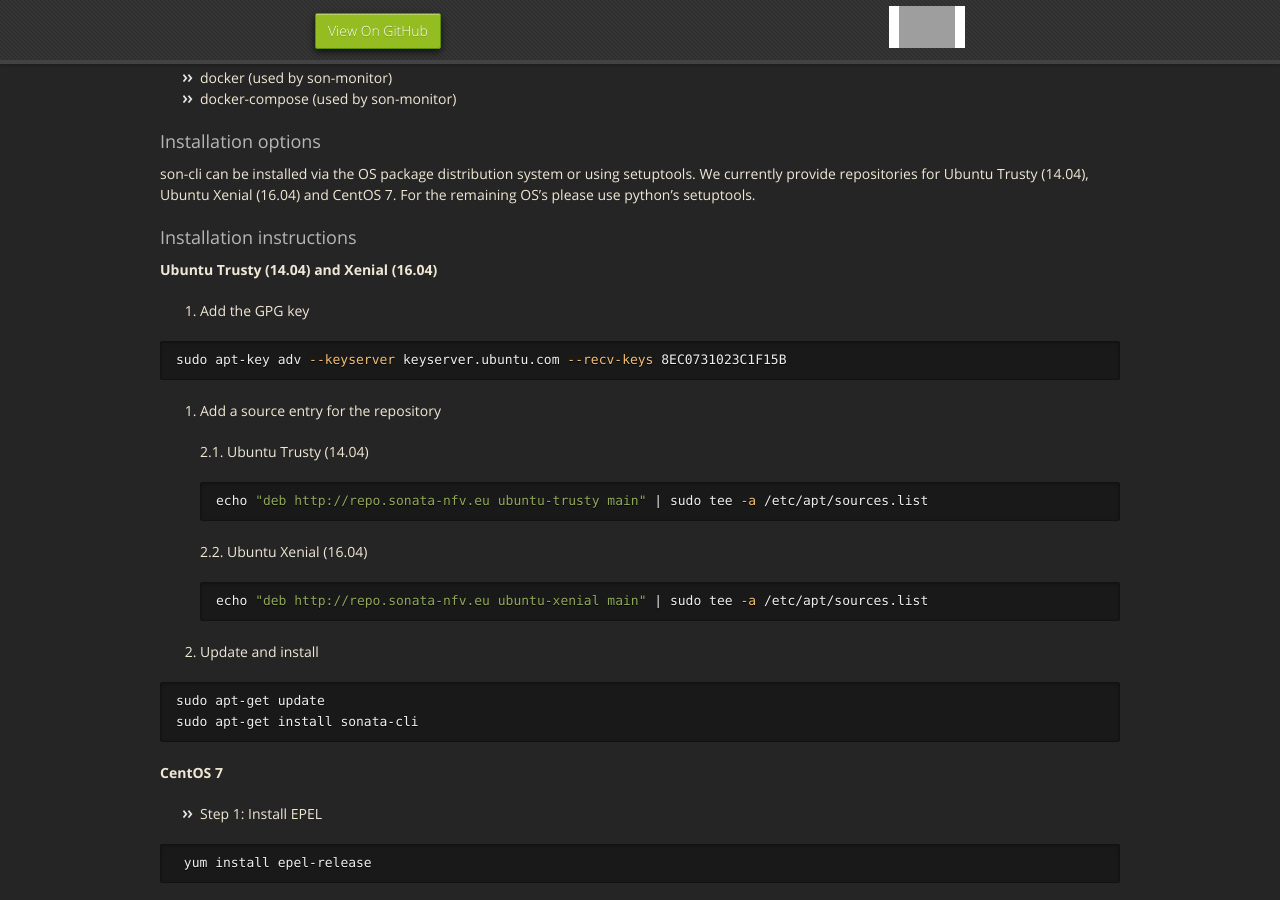
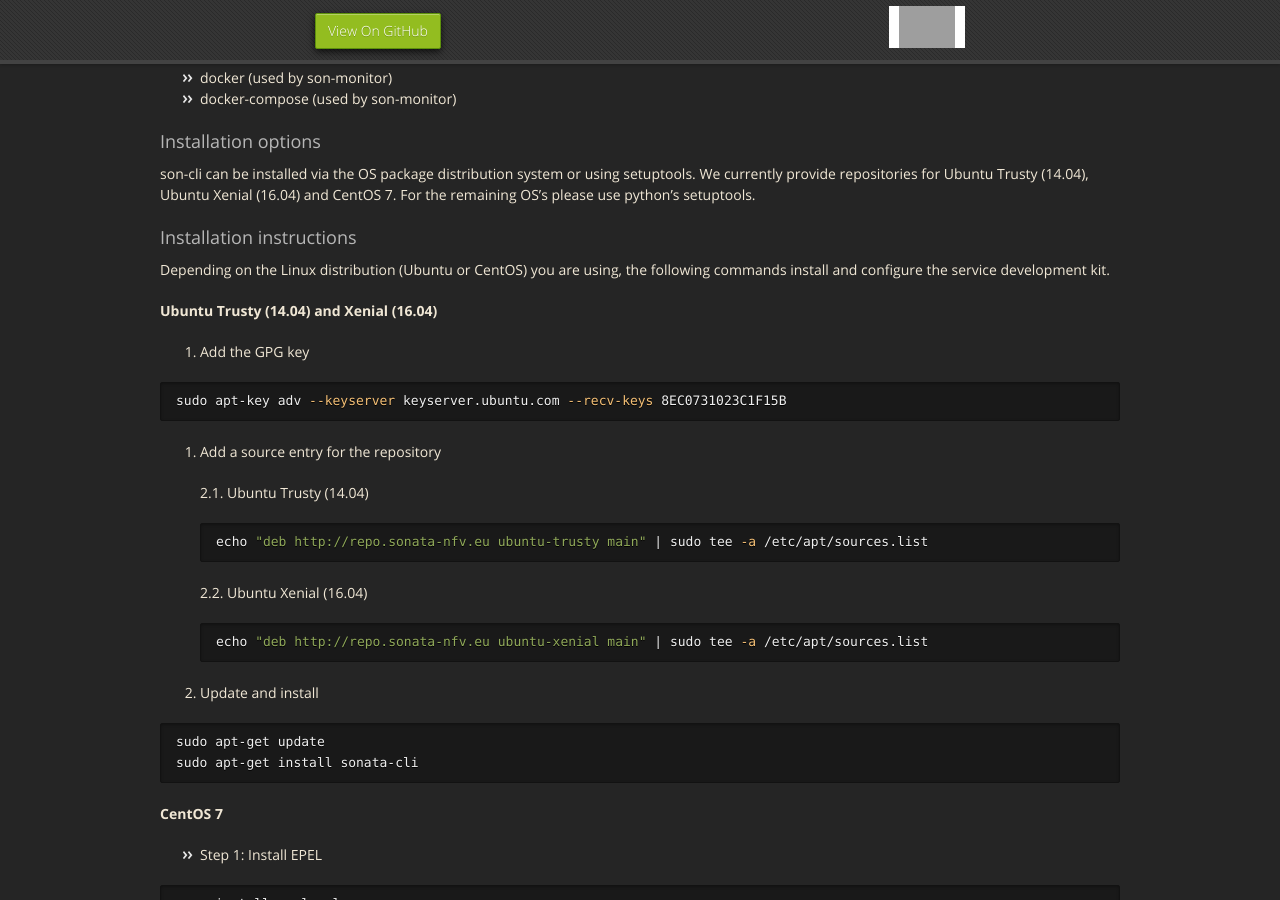
Before and after one commit to sonata-nfv/sonata-nfv.github.io, a Jekyll site: the page built from component_installation.md, in a window 1280 px wide and 900 px high, scrolled down 3219 px. Built offline with Jekyll 4.4.1, drawn with Linux system fonts in a browser that asks for light colours; nearby versions of some CDN libraries; grey boxes are pictures that could not be loaded.

Commit message:
update SDK / "Installation instructions"

```diff
--- a/component_installation.md
+++ b/component_installation.md
@@ -156,6 +156,8 @@ son-cli can be installed via the OS package distribution system or using setupto
 
 ### Installation instructions
 
+Depending on the Linux distribution (Ubuntu or CentOS) you are using, the following commands install and configure the service development kit.
+
 **Ubuntu Trusty (14.04) and Xenial (16.04)**
 
 1. Add the GPG key
```
